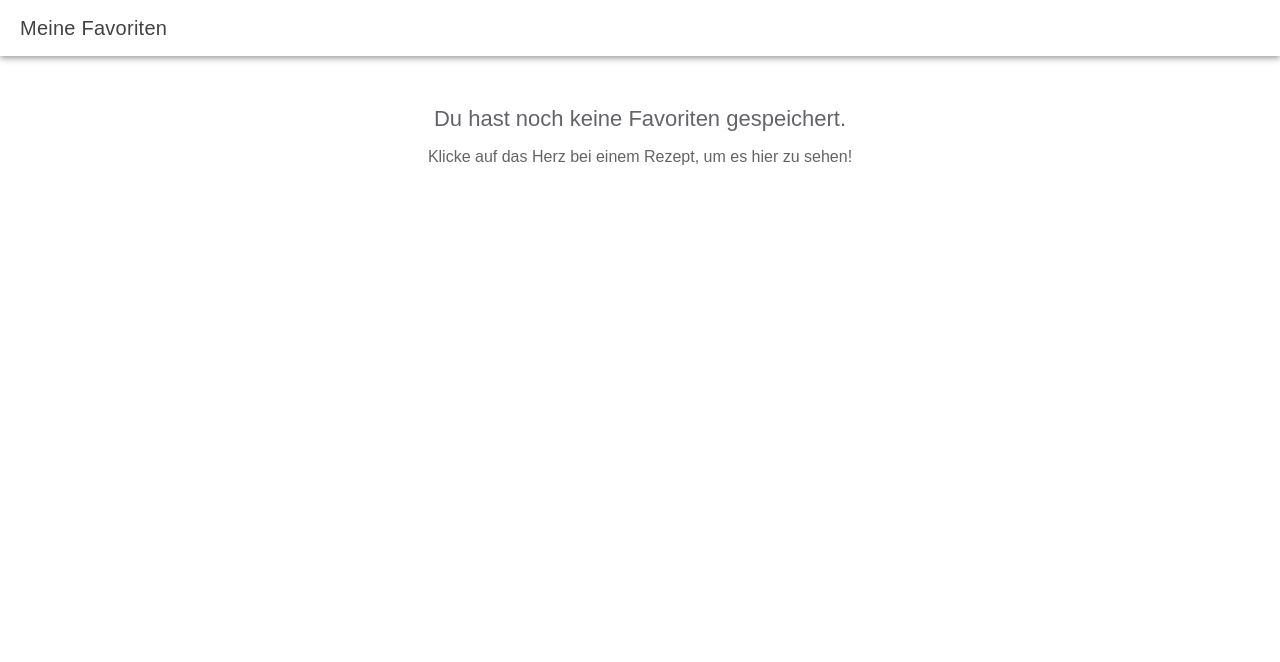
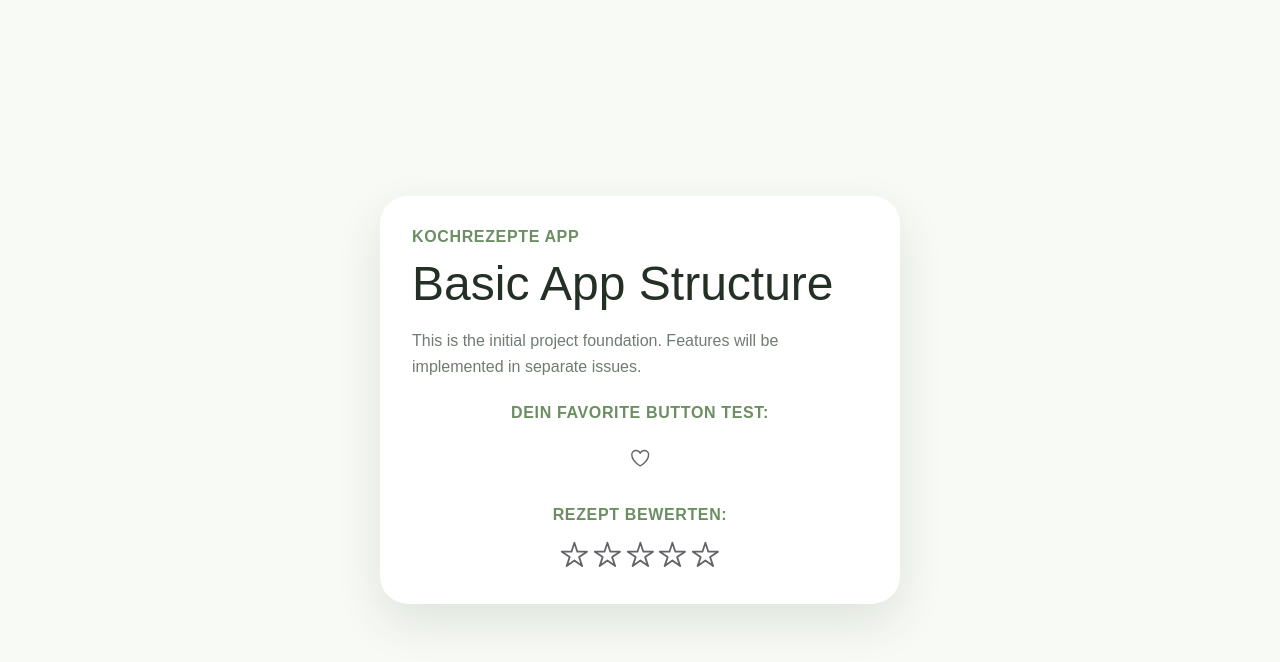
Before and after one commit to mhdbadr/kochrezepte_app, a React (Vite) app: page / in a window 1280 px wide. Shown: the top 662 px of the page. Built offline with nearby package versions, Linux system fonts and the light colour scheme.

Commit message:
feat: create reusable RatingComponent with 1-5 star selection

```diff
--- a/src/App.tsx
+++ b/src/App.tsx
@@ -8,8 +8,8 @@ export default function App() {
     <IonApp>
       <IonPage>
         <IonContent fullscreen>
-          {/*<HomePage />*/}
-          <FavoritesPage />
+          <HomePage />
+          {/*<FavoritesPage /> */}
         </IonContent>
       </IonPage>
     </IonApp>
--- /dev/null
+++ b/src/components/RatingComponent.tsx
@@ -0,0 +1,45 @@
+import React, { useState } from 'react';
+import { IonButton, IonIcon } from '@ionic/react';
+import { star, starOutline } from 'ionicons/icons';
+
+interface RatingComponentProps {
+  initialRating?: number;
+  onRatingChange?: (rating: number) => void;
+}
+
+const RatingComponent: React.FC<RatingComponentProps> = ({
+  initialRating = 0,
+  onRatingChange
+}) => {
+
+  const [rating, setRating] = useState<number>(initialRating);
+
+  const handleStarClick = (selectedRating: number) => {
+    setRating(selectedRating);
+    if (onRatingChange) {
+      onRatingChange(selectedRating);
+    }
+  };
+
+  return (
+    <div style={{ display: 'flex', justifyContent: 'center', gap: '4px' }}>
+      {[1, 2, 3, 4, 5].map((starNumber) => (
+        <IonButton
+          key={starNumber}
+          fill="clear"
+          size="small"
+          onClick={() => handleStarClick(starNumber)}
+          style={{ '--padding-start': '0', '--padding-end': '0', margin: '0' }}
+        >
+          <IonIcon
+            icon={starNumber <= rating ? star : starOutline}
+            color={starNumber <= rating ? 'warning' : 'medium'}
+            style={{ fontSize: '1.8rem' }}
+          />
+        </IonButton>
+      ))}
+    </div>
+  );
+};
+
+export default RatingComponent;
--- a/src/pages/HomePage.tsx
+++ b/src/pages/HomePage.tsx
@@ -1,5 +1,6 @@
 import './HomePage.css';
 import FavoriteButton from '../components/FavoriteButton';
+import RatingComponent from '../components/RatingComponent';
 
 export default function HomePage() {
   return (
@@ -15,6 +16,13 @@ export default function HomePage() {
           <p className="home-label">Dein Favorite Button Test:</p>
           <FavoriteButton  recipeId="1"/>
         </div>
+        <div style={{ marginTop: '24px', textAlign: 'center' }}>
+          <p className="home-label">Rezept bewerten:</p>
+          <RatingComponent
+            initialRating={0}
+            onRatingChange={(newRating) => console.log('Neue Bewertung abgegeben:', newRating)}
+          />
+        </div>
 
       </section>
     </main>
```
